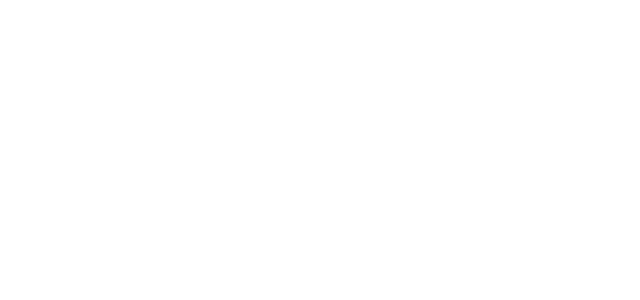
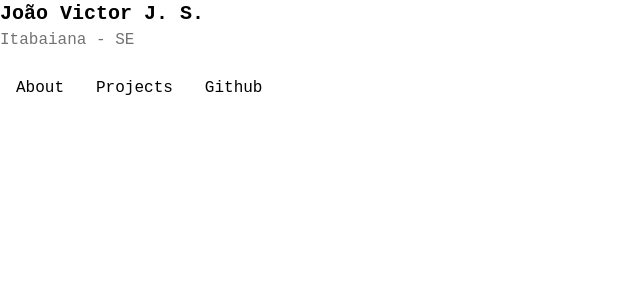
Before and after one commit to joaovictorjs/portifolio, a React (Vite) app: page / in a window 1280 px wide. Shown: the top 300 px of the page, without its empty margins (0-640 px from the left). Built offline with nearby package versions, Linux system fonts and the light colour scheme; a web font is replaced by a local one.

Commit message:
chore: formats the code

```diff
--- a/src/components/header/Header.tsx
+++ b/src/components/header/Header.tsx
@@ -1,3 +1,20 @@
 export default function Header() {
-  return <></>;
+  return (
+    <header className="flex flex-col">
+      <h1 className="text-xl">João Victor J. S.</h1>
+      <p className="text-neutral-500">Itabaiana - SE</p>
+
+      <nav className="flex flex-row py-4">
+        <a href="#about" className="anchor-button">
+          About
+        </a>
+        <a href="#projects" className="anchor-button">
+          Projects
+        </a>
+        <a href="#github" className="anchor-button">
+          Github
+        </a>
+      </nav>
+    </header>
+  );
 }
```
